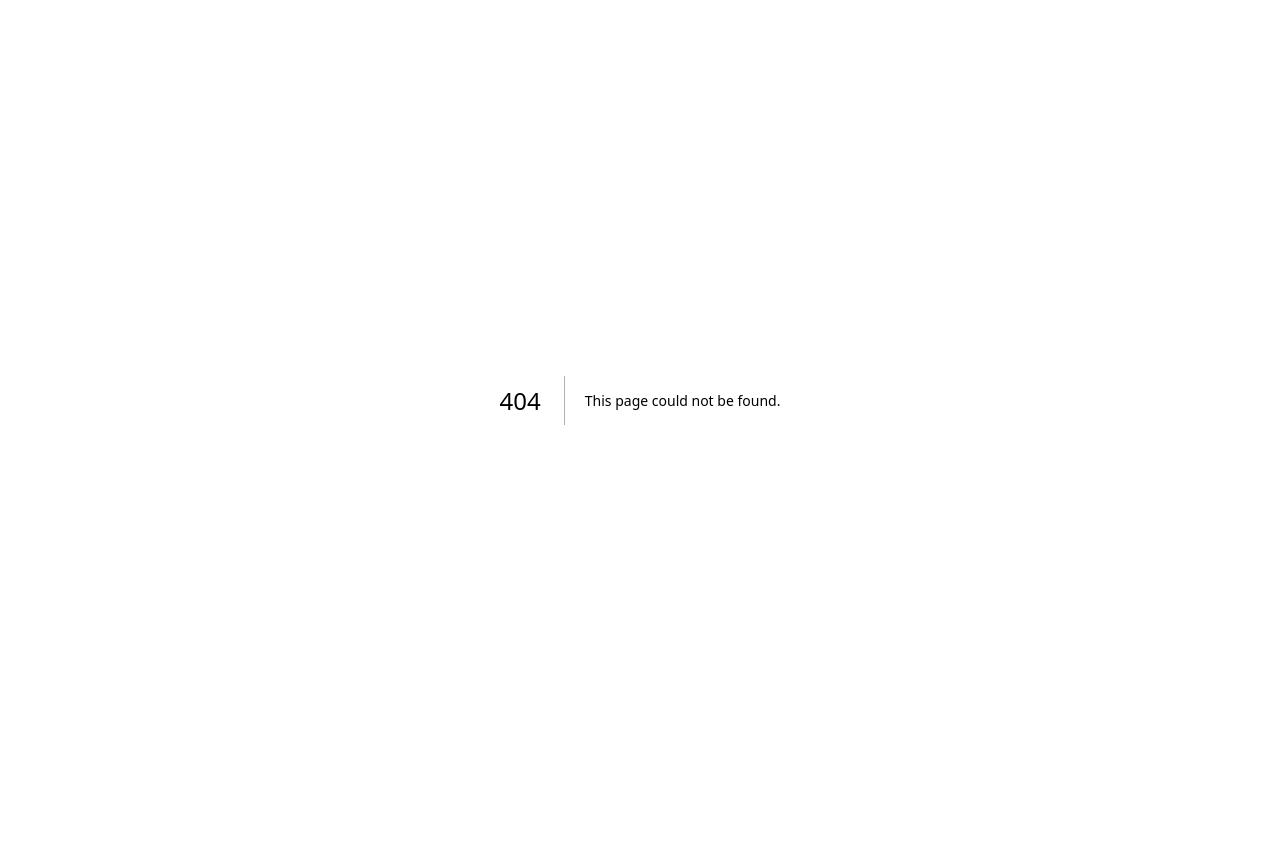
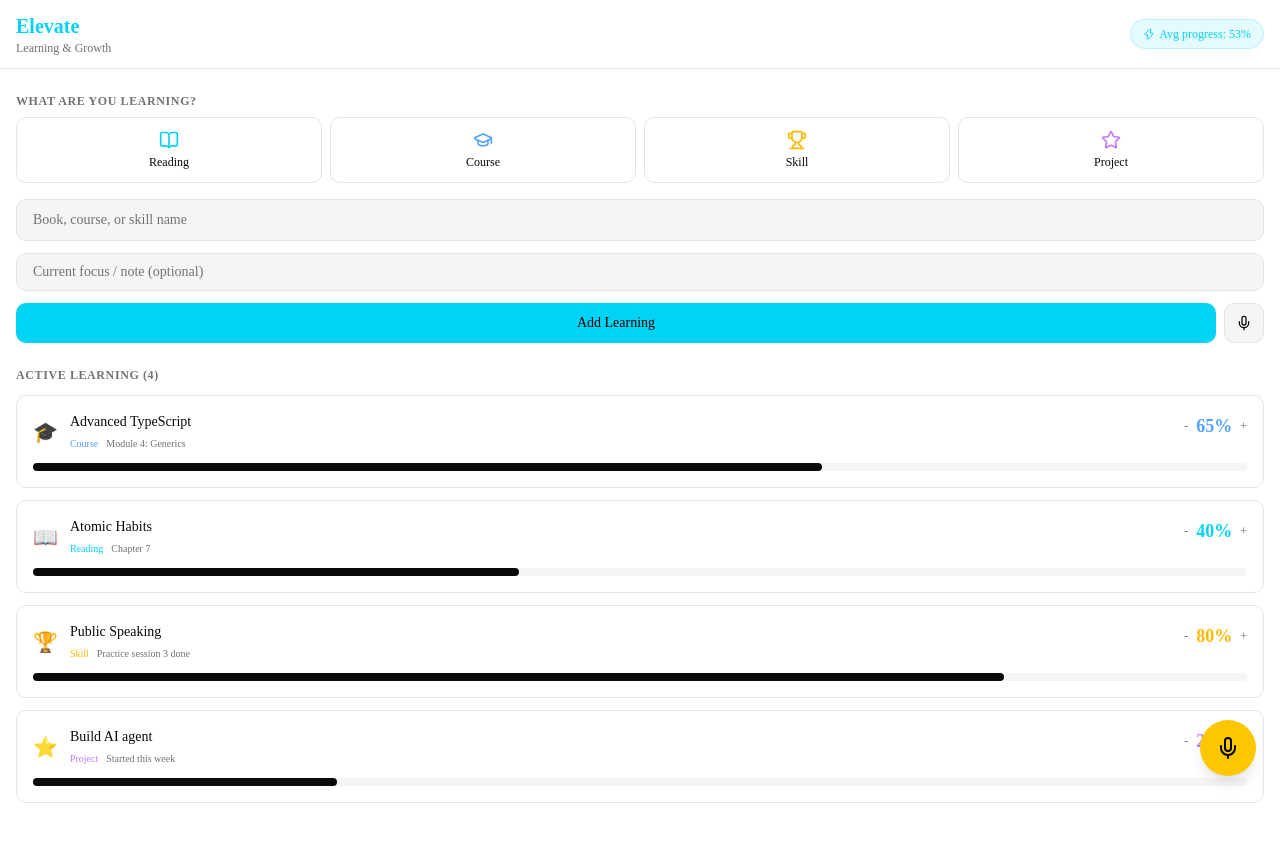
Before and after one commit to HarryHQ1/LifeOS, a Next.js app: page /elevate in a window 1280 px wide. Before the commit this address had no page. Shown: the top 842 px of the page. Before the commit the page ends 800 px from the top, so only its background shows below. Built offline with nearby package versions, Linux system fonts and the light colour scheme.

Commit message:
Add ELEVATE app (Phase 2) - Learning & Growth with voice

```diff
--- /dev/null
+++ b/src/app/elevate/page.tsx
@@ -0,0 +1,145 @@
+"use client";
+
+import { useState } from "react";
+import { Mic, BookOpen, GraduationCap, Trophy, Zap, Star, ChevronRight } from "lucide-react";
+import { MicButton } from "@/components/shell/MicButton";
+import { useVoiceEngine } from "@/lib/engines/voice";
+
+const SUBJECTS = [
+  { icon: BookOpen, label: "Reading", color: "text-cyan-400" },
+  { icon: GraduationCap, label: "Course", color: "text-blue-400" },
+  { icon: Trophy, label: "Skill", color: "text-amber-400" },
+  { icon: Star, label: "Project", color: "text-purple-400" },
+];
+
+interface ElevateEntry {
+  id: string;
+  subject: string;
+  color: string;
+  title: string;
+  progress: number;
+  note: string;
+  time: string;
+}
+
+const SAMPLE: ElevateEntry[] = [
+  { id: "1", subject: "Course", color: "text-blue-400", title: "Advanced TypeScript", progress: 65, note: "Module 4: Generics", time: "2h ago" },
+  { id: "2", subject: "Reading", color: "text-cyan-400", title: "Atomic Habits", progress: 40, note: "Chapter 7", time: "Yesterday" },
+  { id: "3", subject: "Skill", color: "text-amber-400", title: "Public Speaking", progress: 80, note: "Practice session 3 done", time: "3 days ago" },
+  { id: "4", subject: "Project", color: "text-purple-400", title: "Build AI agent", progress: 25, note: "Started this week", time: "1 week ago" },
+];
+
+export default function ElevatePage() {
+  const [entries, setEntries] = useState<ElevateEntry[]>(SAMPLE);
+  const [selectedSubject, setSelectedSubject] = useState<{ label: string; color: string } | null>(null);
+  const [title, setTitle] = useState("");
+  const [note, setNote] = useState("");
+  const { isListening, speak, startListening } = useVoiceEngine();
+
+  const addEntry = () => {
+    if (!selectedSubject || !title.trim()) {
+      speak("Please select a subject and enter a title");
+      return;
+    }
+    const entry: ElevateEntry = {
+      id: crypto.randomUUID(),
+      subject: selectedSubject.label,
+      color: selectedSubject.color,
+      title: title.trim(),
+      progress: 0,
+      note,
+      time: "Just now",
+    };
+    setEntries(prev => [entry, ...prev]);
+    speak(selectedSubject.label + " learning entry added: " + title.trim());
+    setSelectedSubject(null);
+    setTitle("");
+    setNote("");
+  };
+
+  const increment = (id: string, by: number) => {
+    setEntries(prev => prev.map(e => e.id === id ? { ...e, progress: Math.min(100, e.progress + by) } : e));
+  };
+
+  const avgProgress = Math.round(entries.reduce((s, e) => s + e.progress, 0) / Math.max(entries.length, 1));
+
+  return (
+    <main className="min-h-screen bg-background pb-24">
+      <div className="sticky top-0 z-30 border-b border-border bg-background/95 px-4 py-3 backdrop-blur">
+        <div className="flex items-center justify-between">
+          <div><h1 className="text-xl font-bold text-cyan-400">Elevate</h1><p className="text-xs text-muted-foreground">Learning & Growth</p></div>
+          <div className="flex items-center gap-1 rounded-full bg-cyan-400/10 px-3 py-1.5 text-xs text-cyan-400 border border-cyan-400/20">
+            <Zap className="h-3 w-3" />Avg progress: {avgProgress}%
+          </div>
+        </div>
+      </div>
+
+      {isListening && (
+        <div className="mx-4 mt-4 flex items-center gap-2 rounded-lg border border-cyan-400/30 bg-cyan-400/10 px-4 py-2 text-sm text-cyan-400">
+          <div className="h-2 w-2 animate-pulse rounded-full bg-cyan-400" />Listening for learning input...
+        </div>
+      )}
+
+      {/* Subject Picker */}
+      <div className="mx-4 mt-6">
+        <p className="mb-2 text-xs font-semibold uppercase tracking-wider text-muted-foreground">What are you learning?</p>
+        <div className="grid grid-cols-4 gap-2">
+          {SUBJECTS.map(({ icon: Icon, label, color }) => (
+            <button key={label} onClick={() => setSelectedSubject(selectedSubject?.label === label ? null : { label, color })}
+              className={"flex flex-col items-center gap-1 rounded-lg border p-3 text-xs transition " + (selectedSubject?.label === label ? "border-current bg-current/10 " + color : "border-border hover:border-cyan-400/50")}>
+              <Icon className={"h-5 w-5 " + color} />
+              <span className={selectedSubject?.label === label ? color : ""}>{label}</span>
+            </button>
+          ))}
+        </div>
+      </div>
+
+      {/* Input */}
+      <div className="mx-4 mt-4 space-y-3">
+        <input value={title} onChange={e => setTitle(e.target.value)} onKeyDown={e => e.key === "Enter" && addEntry()} placeholder="Book, course, or skill name"
+          className="w-full rounded-lg border border-border bg-secondary px-4 py-2.5 text-sm text-foreground placeholder:text-muted-foreground focus:outline-none focus:ring-2 focus:ring-cyan-400/50" />
+        <input value={note} onChange={e => setNote(e.target.value)} placeholder="Current focus / note (optional)"
+          className="w-full rounded-lg border border-border bg-secondary px-4 py-2 text-sm text-foreground placeholder:text-muted-foreground focus:outline-none focus:ring-2 focus:ring-cyan-400/50" />
+        <div className="flex gap-2">
+          <button onClick={addEntry} className="flex-1 rounded-lg bg-cyan-400 py-2.5 text-sm font-medium text-black hover:bg-cyan-300">
+            Add Learning
+          </button>
+          <button onClick={startListening} className="flex h-10 w-10 items-center justify-center rounded-lg border border-border bg-secondary hover:border-cyan-400/50">
+            <Mic className="h-4 w-4" />
+          </button>
+        </div>
+      </div>
+
+      {/* Progress Cards */}
+      <div className="mx-4 mt-6 space-y-3">
+        <h2 className="text-xs font-semibold uppercase tracking-wider text-muted-foreground">Active Learning ({entries.length})</h2>
+        {entries.map(entry => (
+          <div key={entry.id} className="rounded-lg border border-border bg-card p-4">
+            <div className="flex items-start justify-between">
+              <div className="flex items-center gap-3">
+                <span className={"text-xl "}>{entry.subject === "Course" ? "🎓" : entry.subject === "Reading" ? "📖" : entry.subject === "Skill" ? "🏆" : "⭐"}</span>
+                <div>
+                  <p className="text-sm font-medium text-foreground">{entry.title}</p>
+                  <div className="mt-1 flex items-center gap-2">
+                    <span className={"text-[10px] " + entry.color}>{entry.subject}</span>
+                    {entry.note && <span className="text-[10px] text-muted-foreground line-clamp-1">{entry.note}</span>}
+                  </div>
+                </div>
+              </div>
+              <div className="flex items-center gap-2">
+                <button onClick={() => increment(entry.id, -10)} className="text-muted-foreground hover:text-cyan-400 text-xs">-</button>
+                <span className={"text-lg font-bold " + entry.color}>{entry.progress}%</span>
+                <button onClick={() => increment(entry.id, 10)} className="text-muted-foreground hover:text-cyan-400 text-xs">+</button>
+              </div>
+            </div>
+            <div className="mt-3 h-2 rounded-full bg-muted">
+              <div className="h-2 rounded-full bg-current" style={{ width: entry.progress + "%", accentColor: "cyan" }} />
+            </div>
+          </div>
+        ))}
+      </div>
+
+      <MicButton onActivate={startListening} />
+    </main>
+  );
+}
```
